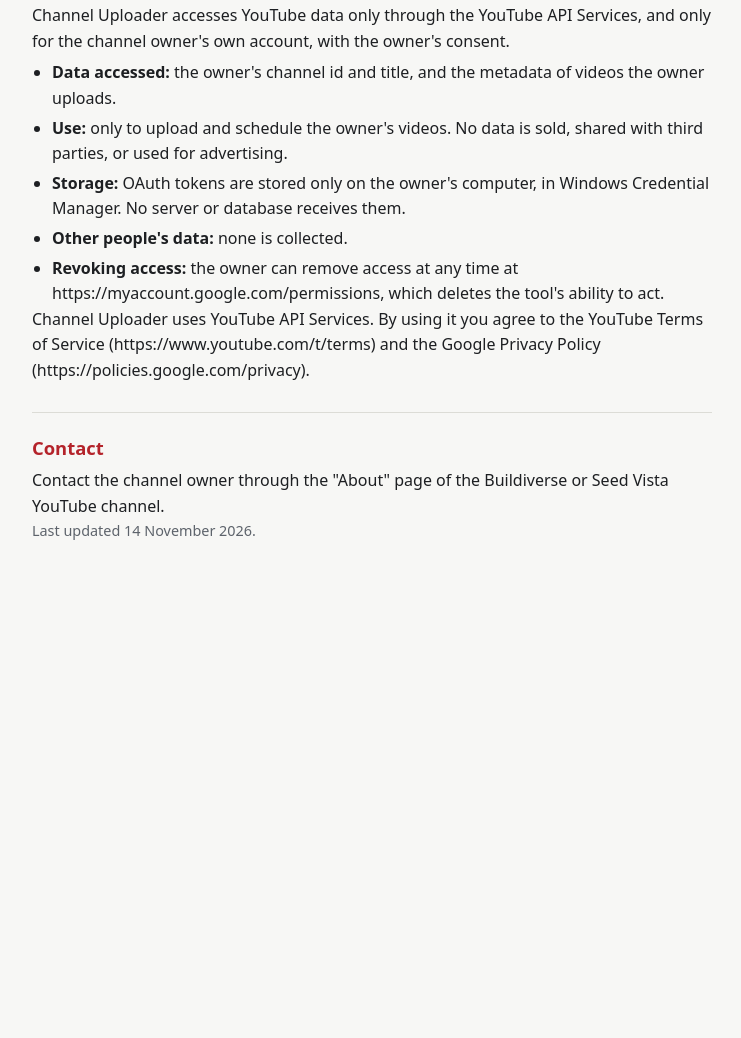
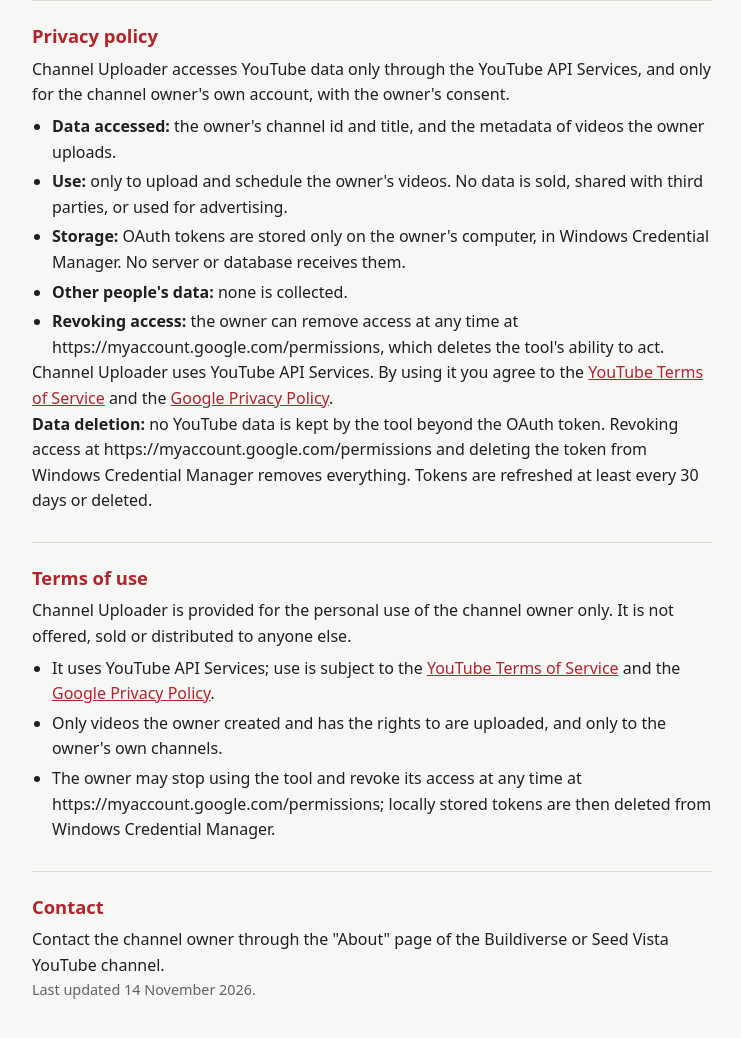
Before and after one commit to buildiversestudio-alt/channel-uploader, a plain HTML site: page index.html in a window 1280 px wide. Shown: the part 452-1490 px from the top of the page, without its empty margins (268-1009 px from the left). Before the commit the page ends 1042 px from the top, so only its background shows below. Drawn offline with Linux system fonts and the light colour scheme.

Commit message:
Update index.html

```diff
--- a/index.html
+++ b/index.html
@@ -15,11 +15,13 @@ h2{font-size:1.15rem;margin:0 0 6px;color:var(--accent)}
 p,li{margin:0}
 ul{margin:6px 0 0;padding-left:20px;display:grid;gap:4px}
 section{border-top:1px solid var(--line);padding-top:20px}
+a{color:var(--accent)}
 .muted{color:var(--muted);font-size:.9rem}
 </style>
 </head>
 <body>
 <main>
+<nav style="display:flex;gap:18px;flex-wrap:wrap;font-weight:600"><a href="#about">About</a><a href="#privacy">Privacy Policy</a><a href="#terms">Terms of Use</a></nav>
 <header id="about">
 <h1>Channel Uploader</h1>
 <p>Channel Uploader is a private, single-user tool that uploads and schedules videos to two YouTube channels owned by the same creator: <b>Buildiverse</b> (Valheim building) and <b>Seed Vista</b> (Minecraft seed showcases). It runs only on the owner's own computer. It is not offered to the public and has no other users.</p>
@@ -42,7 +44,17 @@ section{border-top:1px solid var(--line);padding-top:20px}
 <li><b>Other people's data:</b> none is collected.</li>
 <li><b>Revoking access:</b> the owner can remove access at any time at <span>https://myaccount.google.com/permissions</span>, which deletes the tool's ability to act.</li>
 </ul>
-<p>Channel Uploader uses YouTube API Services. By using it you agree to the YouTube Terms of Service (https://www.youtube.com/t/terms) and the Google Privacy Policy (https://policies.google.com/privacy).</p>
+<p>Channel Uploader uses YouTube API Services. By using it you agree to the <a href="https://www.youtube.com/t/terms">YouTube Terms of Service</a> and the <a href="https://policies.google.com/privacy">Google Privacy Policy</a>.</p>
+<p><b>Data deletion:</b> no YouTube data is kept by the tool beyond the OAuth token. Revoking access at https://myaccount.google.com/permissions and deleting the token from Windows Credential Manager removes everything. Tokens are refreshed at least every 30 days or deleted.</p>
+</section>
+<section id="terms">
+<h2>Terms of use</h2>
+<p>Channel Uploader is provided for the personal use of the channel owner only. It is not offered, sold or distributed to anyone else.</p>
+<ul>
+<li>It uses YouTube API Services; use is subject to the <a href="https://www.youtube.com/t/terms">YouTube Terms of Service</a> and the <a href="https://policies.google.com/privacy">Google Privacy Policy</a>.</li>
+<li>Only videos the owner created and has the rights to are uploaded, and only to the owner's own channels.</li>
+<li>The owner may stop using the tool and revoke its access at any time at https://myaccount.google.com/permissions; locally stored tokens are then deleted from Windows Credential Manager.</li>
+</ul>
 </section>
 <section id="contact">
 <h2>Contact</h2>
```
